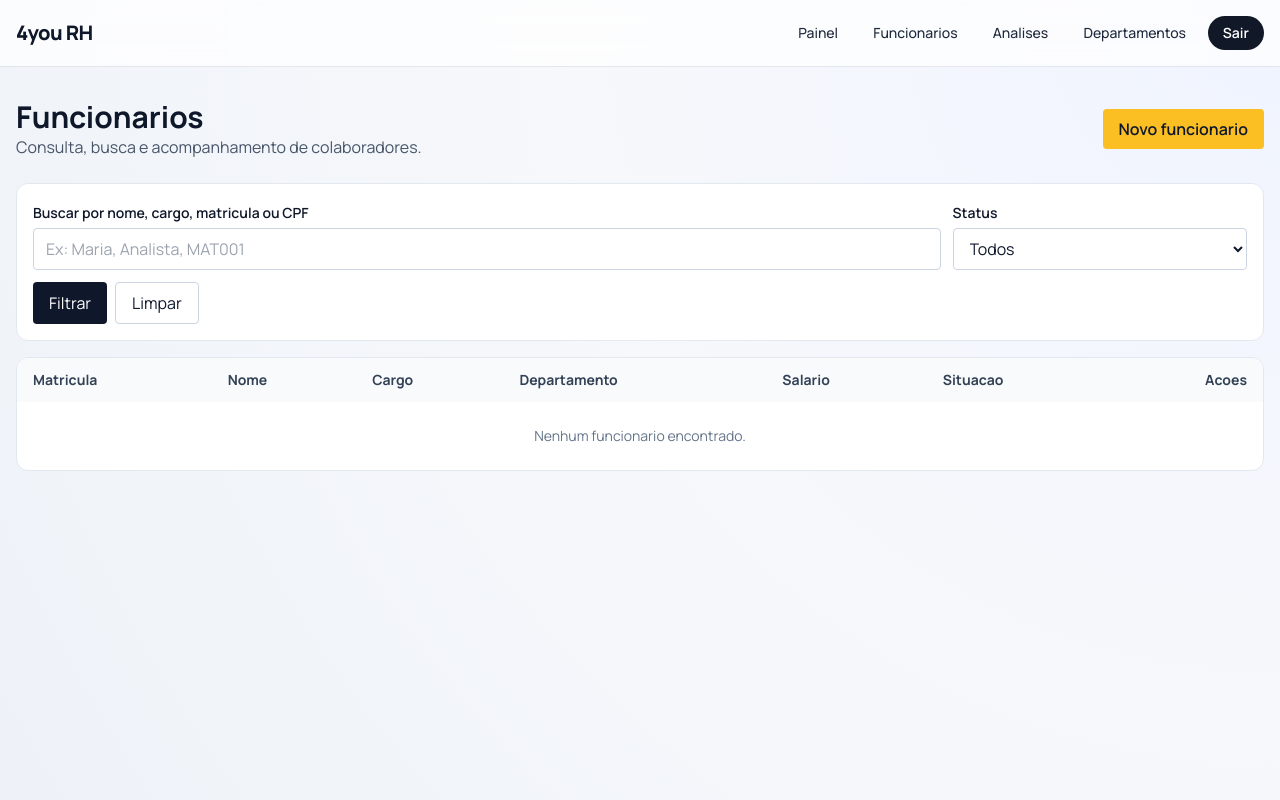
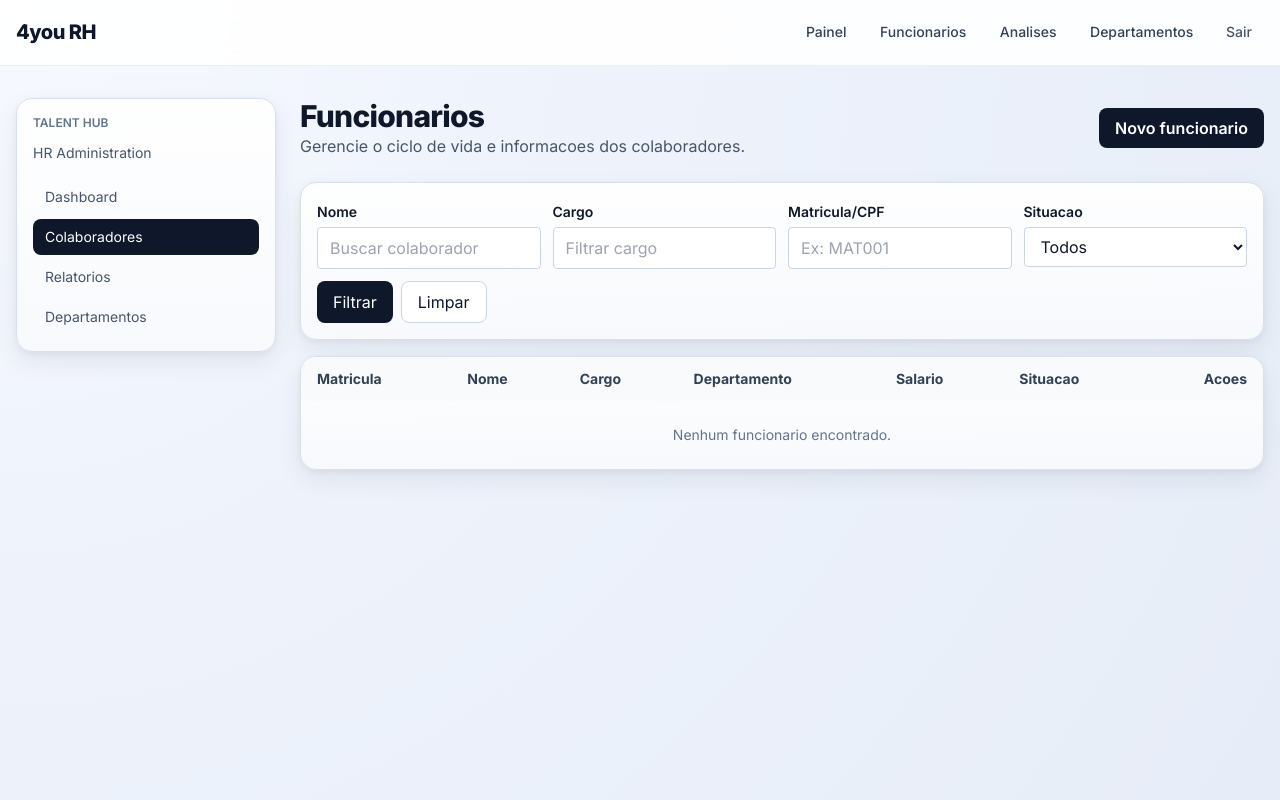
Before and after one commit to igortiburcio/4you, a Django app: page /employees/ in a window 1280 px wide. Run offline with Django 4.2, Linux system fonts and the light colour scheme; the visitor is signed in with stand-in values (Sample User, id 1); data that the repository does not hold is empty; some libraries are stand-ins or nearby versions.

Commit message:
style: align UI closer to Stitch references and improve dept depth

```diff
--- a/static/css/styles.css
+++ b/static/css/styles.css
@@ -1,65 +1,62 @@
-:root {
-  --bg-main: radial-gradient(circle at top right, #f0f4ff 0%, #f6f8fb 48%, #eef2f8 100%);
-  --card-bg: rgba(255, 255, 255, 0.78);
-  --card-border: rgba(15, 23, 42, 0.08);
-  --text-main: #0f172a;
-  --text-muted: #475569;
-  --focus-ring: rgba(59, 130, 246, 0.25);
-  --brand: #111827;
+input,
+select,
+textarea {
+  width: 100%;
+  border: 1px solid #cbd5e1;
+  border-radius: 0.5rem;
+  background: #fff;
+  padding: 0.5rem 0.75rem;
+  line-height: 1.4;
 }
 
-body.app-shell {
-  font-family: 'Manrope', -apple-system, BlinkMacSystemFont, 'SF Pro Display', 'Segoe UI', sans-serif;
-  background: var(--bg-main);
-  color: var(--text-main);
+input:focus,
+select:focus,
+textarea:focus {
+  outline: none;
+  border-color: #f59e0b;
+  box-shadow: 0 0 0 2px rgba(245, 158, 11, 0.2);
 }
 
-.app-nav {
-  background: rgba(255, 255, 255, 0.72);
-  border-bottom: 1px solid rgba(148, 163, 184, 0.25);
-  backdrop-filter: blur(14px);
+.app-bg {
+  font-family: 'Inter', -apple-system, BlinkMacSystemFont, 'Segoe UI', sans-serif;
+  background: radial-gradient(circle at top left, #f7f9ff 0%, #edf2fb 42%, #e7edf8 100%);
 }
 
-.nav-pill {
-  display: inline-flex;
-  align-items: center;
-  padding: 0.45rem 0.85rem;
+.nav-link {
+  padding: 0.4rem 0.8rem;
   border-radius: 999px;
-  color: #1e293b;
-  transition: all 0.2s ease;
+  color: #334155;
 }
 
-.nav-pill:hover {
-  background: rgba(241, 245, 249, 0.95);
+.nav-link:hover {
+  background: #f1f5f9;
   color: #0f172a;
 }
 
-.nav-danger {
-  background: #111827;
-  color: #fff;
-  border-radius: 999px;
-  padding: 0.45rem 0.95rem;
-  font-weight: 600;
-  transition: transform 0.15s ease, box-shadow 0.2s ease;
+.surface-card {
+  background: linear-gradient(180deg, rgba(255, 255, 255, 0.95) 0%, rgba(248, 250, 253, 0.9) 100%);
+  border: 1px solid #d8e0ec;
+  border-radius: 1rem;
+  box-shadow:
+    0 1px 0 rgba(255, 255, 255, 0.9) inset,
+    0 10px 26px rgba(15, 23, 42, 0.07),
+    0 2px 6px rgba(15, 23, 42, 0.05);
 }
 
-.nav-danger:hover {
-  transform: translateY(-1px);
-  box-shadow: 0 8px 20px rgba(15, 23, 42, 0.2);
-}
-
-.glass-card {
-  background: var(--card-bg);
-  border: 1px solid var(--card-border);
-  border-radius: 1.1rem;
-  box-shadow: 0 14px 28px rgba(15, 23, 42, 0.06);
-  backdrop-filter: blur(8px);
+.surface-card-strong {
+  background: linear-gradient(180deg, #ffffff 0%, #f7f9fd 100%);
+  border: 1px solid #cfd9e8;
+  border-radius: 1rem;
+  box-shadow:
+    0 1px 0 rgba(255, 255, 255, 0.95) inset,
+    0 16px 34px rgba(15, 23, 42, 0.1),
+    0 3px 10px rgba(15, 23, 42, 0.06);
 }
 
 .list-row {
   display: flex;
   justify-content: space-between;
-  align-items: flex-start;
+  align-items: center;
   gap: 1rem;
   padding: 0.95rem 0;
 }
@@ -90,28 +87,3 @@ body.app-shell {
   background: #e2e8f0;
   color: #334155;
 }
-
-input,
-select,
-textarea {
-  width: 100%;
-  border: 1px solid rgba(148, 163, 184, 0.45);
-  border-radius: 0.75rem;
-  background: rgba(255, 255, 255, 0.82);
-  padding: 0.6rem 0.82rem;
-  line-height: 1.4;
-  transition: box-shadow 0.2s ease, border-color 0.2s ease;
-}
-
-input:focus,
-select:focus,
-textarea:focus {
-  outline: none;
-  border-color: #3b82f6;
-  box-shadow: 0 0 0 3px var(--focus-ring);
-}
-
-button,
-a {
-  transition: all 0.18s ease;
-}
--- a/templates/base.html
+++ b/templates/base.html
@@ -8,28 +8,28 @@
   <title>{% block title %}4you RH{% endblock %}</title>
   <link rel="preconnect" href="https://fonts.googleapis.com">
   <link rel="preconnect" href="https://fonts.gstatic.com" crossorigin>
-  <link href="https://fonts.googleapis.com/css2?family=Manrope:wght@400;500;600;700;800&display=swap" rel="stylesheet">
+  <link href="https://fonts.googleapis.com/css2?family=Inter:wght@400;500;600;700;800&display=swap" rel="stylesheet">
   <script src="https://cdn.tailwindcss.com"></script>
   <script src="https://unpkg.com/htmx.org@1.9.12"></script>
   <link rel="stylesheet" href="{% static 'css/styles.css' %}">
 </head>
-<body class="app-shell min-h-screen">
-  <header class="app-nav sticky top-0 z-50">
+<body class="app-bg text-slate-900 min-h-screen">
+  <header class="border-b border-slate-200/70 bg-white/90 backdrop-blur sticky top-0 z-30">
     <div class="max-w-7xl mx-auto px-4 py-4 flex justify-between items-center">
-      <a class="font-extrabold text-xl tracking-tight text-slate-900" href="{% url 'core:dashboard' %}">4you RH</a>
+      <a class="font-extrabold text-xl tracking-tight" href="{% url 'core:dashboard' %}">4you RH</a>
       {% if request.user.is_authenticated %}
         <nav class="flex items-center gap-2 text-sm font-medium">
-          <a class="nav-pill" href="{% url 'core:dashboard' %}">Painel</a>
-          <a class="nav-pill" href="{% url 'employees:list' %}">Funcionarios</a>
+          <a class="nav-link" href="{% url 'core:dashboard' %}">Painel</a>
+          <a class="nav-link" href="{% url 'employees:list' %}">Funcionarios</a>
           {% if request.user.is_superuser or request.user|has_group:'admin_rh' or request.user|has_group:'gerente' %}
-            <a class="nav-pill" href="{% url 'employees:analytics' %}">Analises</a>
+            <a class="nav-link" href="{% url 'employees:analytics' %}">Analises</a>
           {% endif %}
           {% if request.user.is_superuser or request.user|has_group:'admin_rh' %}
-            <a class="nav-pill" href="{% url 'employees:departments' %}">Departamentos</a>
+            <a class="nav-link" href="{% url 'employees:departments' %}">Departamentos</a>
           {% endif %}
           <form method="post" action="{% url 'accounts:logout' %}">
             {% csrf_token %}
-            <button type="submit" class="nav-danger">Sair</button>
+            <button type="submit" class="px-3 py-1.5 rounded-lg text-slate-600 hover:text-red-700 hover:bg-red-50">Sair</button>
           </form>
         </nav>
       {% endif %}
--- a/templates/employees/form.html
+++ b/templates/employees/form.html
@@ -3,7 +3,7 @@
 {% block title %}{% if object %}Editar funcionario{% else %}Novo funcionario{% endif %} | 4you RH{% endblock %}
 
 {% block content %}
-  <div class="max-w-4xl mx-auto glass-card p-6">
+  <div class="max-w-4xl mx-auto surface-card p-6">
     <h1 class="text-2xl font-bold mb-6">{% if object %}Editar funcionario{% else %}Novo funcionario{% endif %}</h1>
 
     {% if object and object.needs_profile_update %}
--- a/templates/employees/list.html
+++ b/templates/employees/list.html
@@ -3,27 +3,49 @@
 {% block title %}Funcionarios | 4you RH{% endblock %}
 
 {% block content %}
+  <div class="grid lg:grid-cols-[260px,1fr] gap-6">
+    <aside class="surface-card p-4 h-fit">
+      <p class="text-xs font-semibold uppercase text-slate-500 mb-3">Talent Hub</p>
+      <p class="text-sm text-slate-600 mb-4">HR Administration</p>
+
+      <nav class="space-y-1 text-sm">
+        <a class="block px-3 py-2 rounded-lg text-slate-600 hover:bg-slate-100" href="{% url 'core:dashboard' %}">Dashboard</a>
+        <a class="block px-3 py-2 rounded-lg bg-slate-900 text-white" href="{% url 'employees:list' %}">Colaboradores</a>
+        <a class="block px-3 py-2 rounded-lg text-slate-600 hover:bg-slate-100" href="{% url 'employees:analytics' %}">Relatorios</a>
+        <a class="block px-3 py-2 rounded-lg text-slate-600 hover:bg-slate-100" href="{% url 'employees:departments' %}">Departamentos</a>
+      </nav>
+    </aside>
+
+    <section>
       <div class="flex flex-wrap gap-3 justify-between items-center mb-6">
         <div>
-      <h1 class="text-3xl font-bold">Funcionarios</h1>
-      <p class="text-slate-600">Consulta, busca e acompanhamento de colaboradores.</p>
+          <h1 class="text-3xl font-extrabold tracking-tight">Funcionarios</h1>
+          <p class="text-slate-600">Gerencie o ciclo de vida e informacoes dos colaboradores.</p>
         </div>
         {% if can_manage_employees %}
-      <a href="{% url 'employees:create' %}" class="bg-amber-400 text-slate-900 px-4 py-2 rounded font-semibold">Novo funcionario</a>
+          <a href="{% url 'employees:create' %}" class="bg-slate-900 text-white px-4 py-2 rounded-lg font-semibold">Novo funcionario</a>
         {% endif %}
       </div>
 
-  <form class="bg-white rounded-xl border border-slate-200 p-4 mb-4 grid md:grid-cols-4 gap-3"
+      <form class="surface-card p-4 mb-4 grid md:grid-cols-4 gap-3"
             method="get"
             hx-get="{% url 'employees:list' %}"
             hx-target="#employee-table"
             hx-push-url="true">
-    <div class="md:col-span-3">
-      <label class="text-sm font-semibold">Buscar por nome, cargo, matricula ou CPF</label>
-      <input type="text" name="q" value="{{ query }}" class="w-full mt-1 rounded border border-slate-300 px-3 py-2" placeholder="Ex: Maria, Analista, MAT001">
+        <div>
+          <label class="text-sm font-semibold">Nome</label>
+          <input type="text" name="q" value="{{ query }}" class="w-full mt-1 rounded border border-slate-300 px-3 py-2" placeholder="Buscar colaborador">
         </div>
         <div>
-      <label class="text-sm font-semibold">Status</label>
+          <label class="text-sm font-semibold">Cargo</label>
+          <input type="text" class="w-full mt-1 rounded border border-slate-300 px-3 py-2" placeholder="Filtrar cargo" disabled>
+        </div>
+        <div>
+          <label class="text-sm font-semibold">Matricula/CPF</label>
+          <input type="text" class="w-full mt-1 rounded border border-slate-300 px-3 py-2" placeholder="Ex: MAT001" disabled>
+        </div>
+        <div>
+          <label class="text-sm font-semibold">Situacao</label>
           <select name="status" class="w-full mt-1 rounded border border-slate-300 px-3 py-2">
             <option value="">Todos</option>
             <option value="active" {% if status_filter == 'active' %}selected{% endif %}>Ativo</option>
@@ -31,12 +53,14 @@
           </select>
         </div>
         <div class="md:col-span-4 flex gap-2">
-      <button type="submit" class="bg-slate-900 text-white px-4 py-2 rounded">Filtrar</button>
-      <a href="{% url 'employees:list' %}" class="bg-white border border-slate-300 px-4 py-2 rounded">Limpar</a>
+          <button type="submit" class="bg-slate-900 text-white px-4 py-2 rounded-lg">Filtrar</button>
+          <a href="{% url 'employees:list' %}" class="bg-white border border-slate-300 px-4 py-2 rounded-lg">Limpar</a>
         </div>
       </form>
 
       <div id="employee-table">
         {% include 'employees/partials/table.html' %}
       </div>
+    </section>
+  </div>
 {% endblock %}
--- a/templates/employees/partials/table.html
+++ b/templates/employees/partials/table.html
@@ -1,4 +1,4 @@
-<div class="bg-white rounded-xl border border-slate-200 overflow-hidden">
+<div class="surface-card overflow-hidden">
   <div class="overflow-x-auto">
     <table class="w-full text-sm">
       <thead class="bg-slate-50 text-slate-700">
@@ -14,7 +14,7 @@
       </thead>
       <tbody>
         {% for employee in employees %}
-          <tr class="border-t border-slate-100">
+          <tr class="border-t border-slate-100 hover:bg-slate-50/70 transition-colors">
             <td class="px-4 py-3">{{ employee.registration }}</td>
             <td class="px-4 py-3">{{ employee.name }}</td>
             <td class="px-4 py-3">{{ employee.position.name }}</td>
--- a/templates/partials/alerts.html
+++ b/templates/partials/alerts.html
@@ -1,7 +1,7 @@
 {% if messages %}
   <div class="mb-6 space-y-2">
     {% for message in messages %}
-      <div class="rounded border border-emerald-300 bg-emerald-50 text-emerald-900 px-4 py-3 text-sm">
+      <div class="surface-card border-emerald-200 bg-emerald-50 text-emerald-900 px-4 py-3 text-sm">
         {{ message }}
       </div>
     {% endfor %}
--- a/templates/partials/pagination.html
+++ b/templates/partials/pagination.html
@@ -4,7 +4,7 @@
     <div class="flex gap-2">
       {% if page_obj.has_previous %}
         <a
-          class="px-3 py-1.5 bg-white border rounded hover:bg-slate-50"
+          class="px-3 py-1.5 bg-white border rounded-lg hover:bg-slate-50"
           href="?page={{ page_obj.previous_page_number }}&q={{ query }}&status={{ status_filter }}"
           hx-get="?page={{ page_obj.previous_page_number }}&q={{ query }}&status={{ status_filter }}"
           hx-target="#employee-table"
@@ -13,7 +13,7 @@
       {% endif %}
       {% if page_obj.has_next %}
         <a
-          class="px-3 py-1.5 bg-white border rounded hover:bg-slate-50"
+          class="px-3 py-1.5 bg-white border rounded-lg hover:bg-slate-50"
           href="?page={{ page_obj.next_page_number }}&q={{ query }}&status={{ status_filter }}"
           hx-get="?page={{ page_obj.next_page_number }}&q={{ query }}&status={{ status_filter }}"
           hx-target="#employee-table"
```
Also changed, not shown: templates/accounts/login.html (+28 -6 lines), templates/core/dashboard.html (+33 -7 lines), templates/employees/department_detail.html (+7 -7 lines), templates/employees/departments.html (+7 -7 lines). Lines whose indentation alone changed are shown as unchanged.
